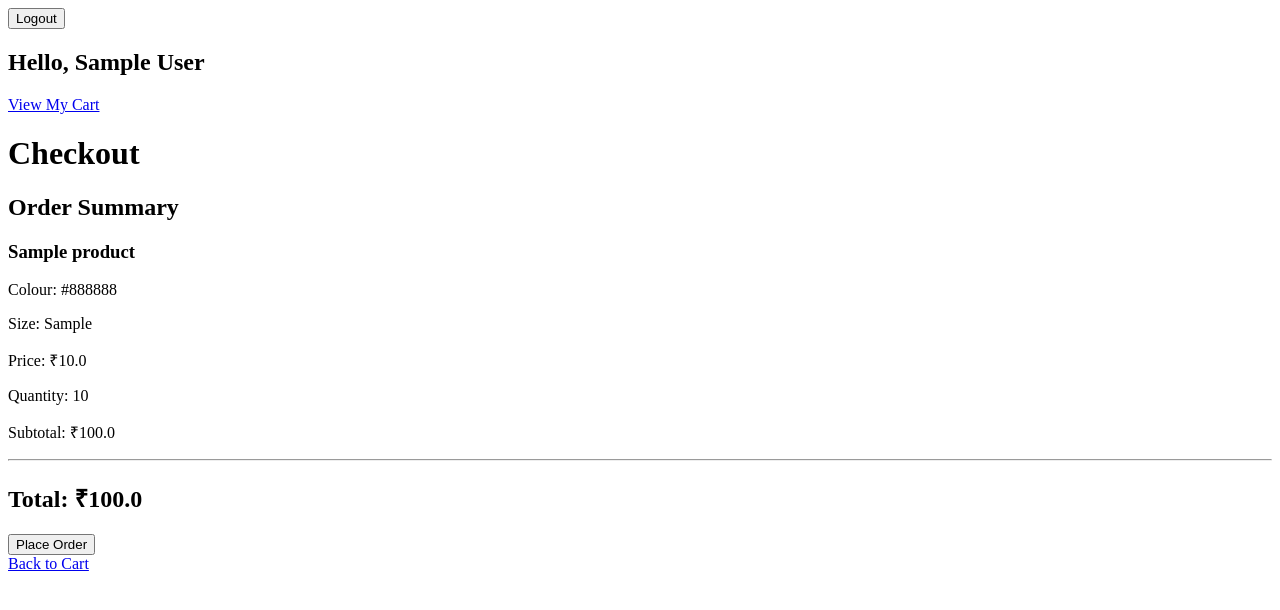
After one commit to yo694/Zipkart2, a Rails app: page /carts/1/checkout in a window 1280 px wide. The commit adds this page. Shown: the top 610 px of the page. Run offline with Rails 7, Linux system fonts and the light colour scheme; a user stored in the database is signed in; tables that the repository leaves empty hold one stand-in row (values such as "Sample post"); some libraries are stand-ins or nearby versions.

Commit message:
Implement checkout page and order item

```diff
--- a/app/controllers/carts_controller.rb
+++ b/app/controllers/carts_controller.rb
@@ -1,9 +1,9 @@
 class CartsController < ApplicationController
   before_action :authenticate_user!
-  before_action :set_cart, only: [:show, :edit, :update, :destroy]
+  before_action :set_cart, only: [:show, :edit, :update, :destroy,:checkout]
 
   def show
-    @cart_items = @cart.cart_items.includes(:product_variant)
+    @cart_items = @cart.cart_items.includes(product_variant: :product)
   end
 
   def edit
@@ -20,6 +20,11 @@ class CartsController < ApplicationController
   def destroy
     @cart.destroy
     redirect_to products_path, notice: "cart deleted successfullyy"
+  end
+
+  def checkout
+    @cart_items = @cart.cart_items.includes(product_variant: :product)
+    @total_amount = @cart_items.sum{|item| item.price * item.qty}
   end
 
   private
--- a/app/models/order.rb
+++ b/app/models/order.rb
@@ -1,5 +1,7 @@
 class Order < ApplicationRecord
   belongs_to :user
+  has_many :order_items, dependent: :destroy
+  accepts_nested_attributes_for :order_items
 
   validates :total_amount, numericality: {greater_than_or_equal_to: 0}
 
--- a/app/models/product_variant.rb
+++ b/app/models/product_variant.rb
@@ -1,6 +1,7 @@
 class ProductVariant < ApplicationRecord
   belongs_to :product
   has_many :cart_items, dependent: :destroy
+  has_many :order_items, dependent: :restrict_with_error
 
   validates :price , numericality: {greater_than: 0}, presence: true
   validates :total_qty ,numericality: {greater_than_or_equal_to: 0}, presence: true
--- /dev/null
+++ b/app/views/carts/checkout.html.erb
@@ -0,0 +1,25 @@
+
+<h1>Checkout</h1>
+
+<h2>Order Summary</h2>
+
+<% @cart_items.each do |item| %>
+  <h3><%= item.product_variant.product.product_name %></h3>
+
+  <p>Colour: <%= item.product_variant.colour %></p>
+  <p>Size: <%= item.product_variant.size %></p>
+  <p>Price: ₹<%= item.price %></p>
+  <p>Quantity: <%= item.qty %></p>
+
+  <p>
+    Subtotal: ₹<%= item.price * item.qty %>
+  </p>
+
+  <hr>
+<% end %>
+
+<h2>Total: ₹<%= @total_amount %></h2>
+
+<%= button_to "Place Order", orders_path, method: :post %>
+
+<%= link_to "Back to Cart", cart_path(@cart) %>
--- a/app/views/carts/show.html.erb
+++ b/app/views/carts/show.html.erb
@@ -15,6 +15,7 @@
 
 <%= link_to "Edit Cart", edit_cart_path(@cart) %>
 <%= link_to "Continue Shopping", products_path %>
+<%= link_to "Proceed to Checkout", checkout_cart_path(@cart) %>
 
 <%= button_to "Delete Entire Cart",
     cart_path(@cart),
--- a/config/routes.rb
+++ b/config/routes.rb
@@ -7,7 +7,12 @@ Rails.application.routes.draw do
   devise_for :users
   resources :vendors, only: [:new , :create]
   resources :products
-  resources :carts, only: [:show, :edit, :update, :destroy]
+  resources :carts, only: [:show, :edit, :update, :destroy] do
+    member do
+      get :checkout
+    end
+  end
+
   resources :cart_items, only: [:create]
   # Define your application routes per the DSL in https://guides.rubyonrails.org/routing.html
 
```
Also changed, not shown: app/models/order_item.rb (added, +7 -0 lines), db/migrate/20261118090653_create_order_items.rb (added, +12 -0 lines), test/fixtures/order_items.yml (added, +13 -0 lines), test/models/order_item_test.rb (added, +7 -0 lines), db/schema.rb.
